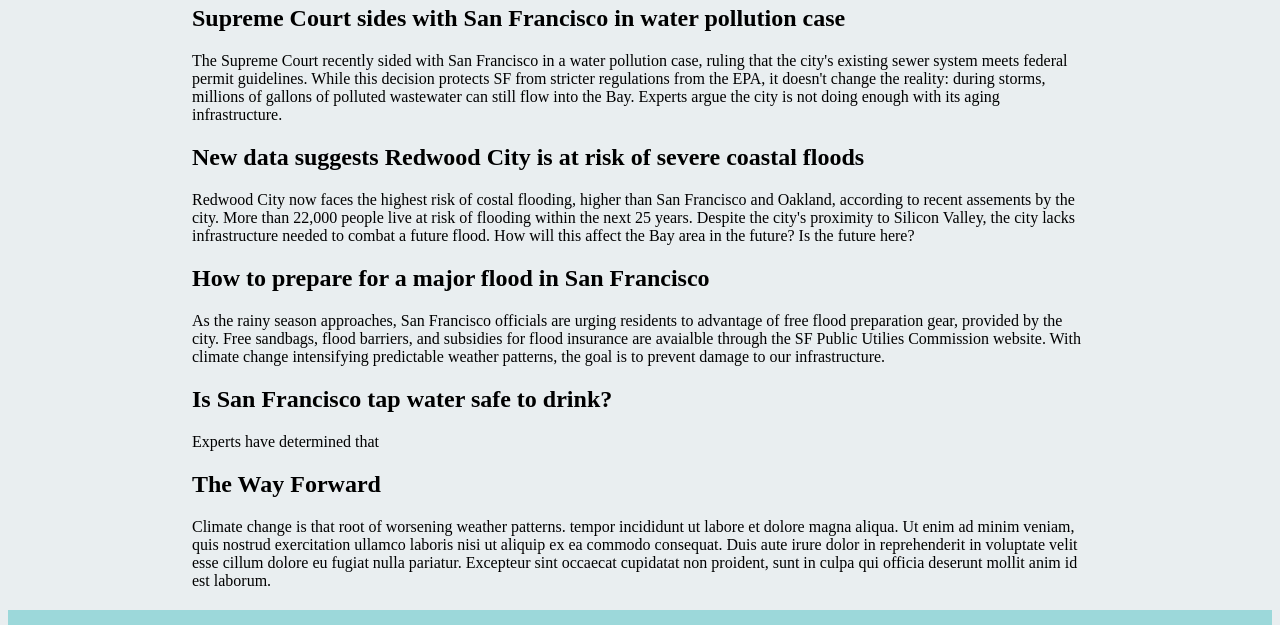
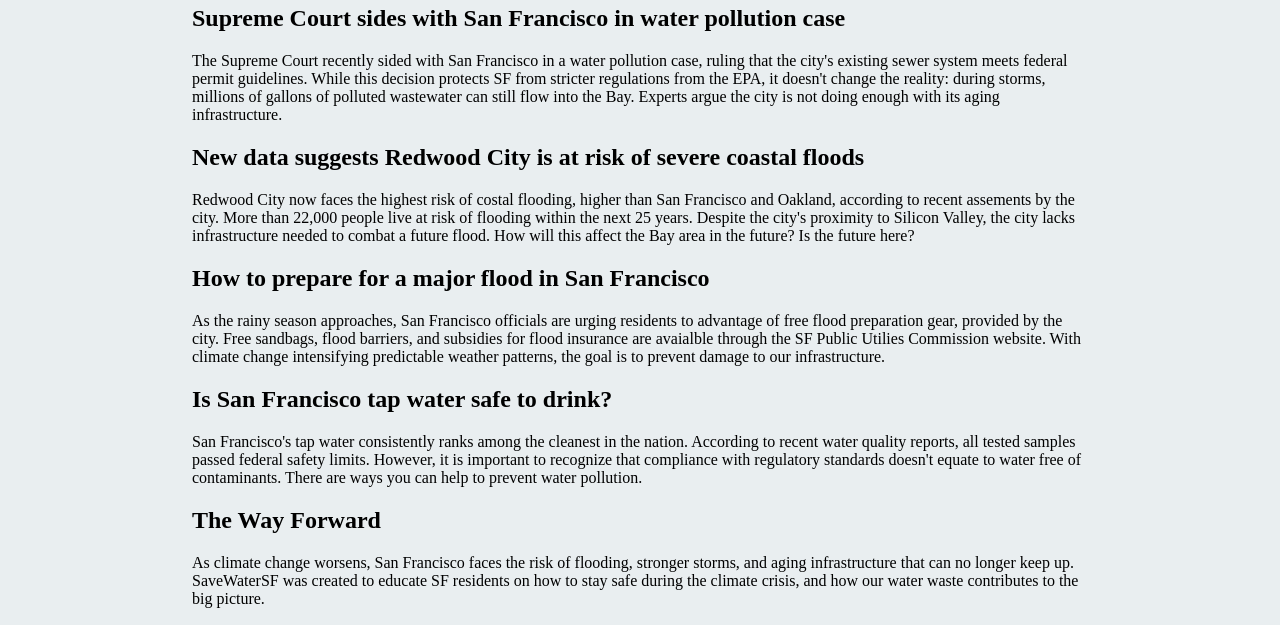
Before and after one commit to 5nanometers/climate-crisis, a plain HTML site: page index.html in a window 1280 px wide. Shown: the part 1206-1831 px from the top of the page. Drawn offline with Linux system fonts and the light colour scheme.

Commit message:
Added summary paragraph

```diff
--- a/index.html
+++ b/index.html
@@ -67,19 +67,13 @@
     </p>
     <h2>Is San Francisco tap water safe to drink?</h2>
     <p>
-      Experts have determined that
+      San Francisco's tap water consistently ranks among the cleanest in the nation. According to recent water quality reports, all tested samples passed federal safety limits. However, it is important to recognize that compliance with regulatory standards doesn't equate to water free of contaminants. There are ways you can help to prevent water pollution.
     </p>
 
     <h2>The Way Forward</h2>
 
     <p>
-      Climate change is that root of worsening weather patterns.
-      tempor incididunt ut labore et dolore magna aliqua. Ut enim ad minim
-      veniam, quis nostrud exercitation ullamco laboris nisi ut aliquip ex ea
-      commodo consequat. Duis aute irure dolor in reprehenderit in voluptate
-      velit esse cillum dolore eu fugiat nulla pariatur. Excepteur sint
-      occaecat cupidatat non proident, sunt in culpa qui officia deserunt
-      mollit anim id est laborum.
+      As climate change worsens, San Francisco faces the risk of flooding, stronger storms, and aging infrastructure that can no longer keep up. SaveWaterSF was created to educate SF residents on how to stay safe during the climate crisis, and how our water waste contributes to the big picture.
     </p>
   </div>
 </body>
```
